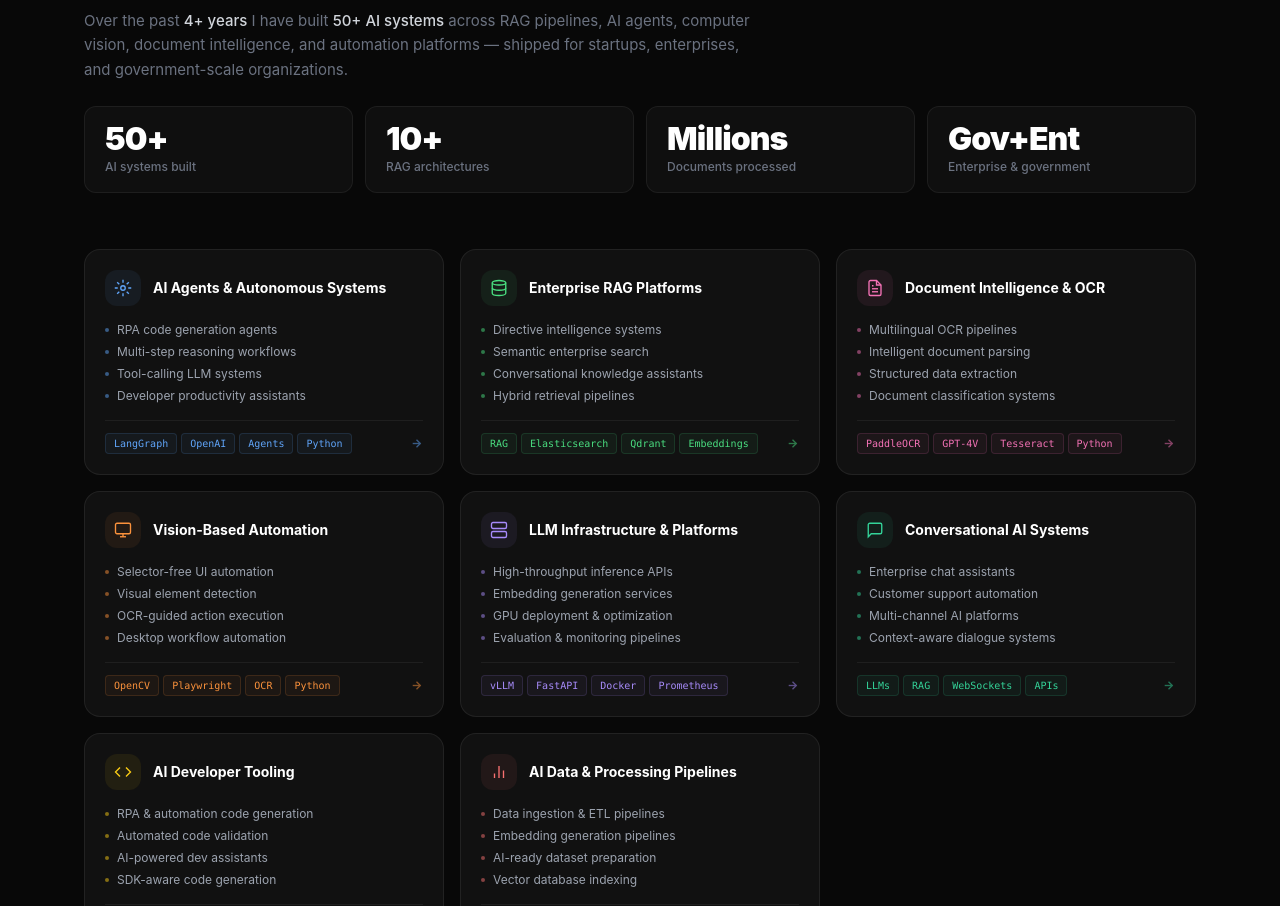
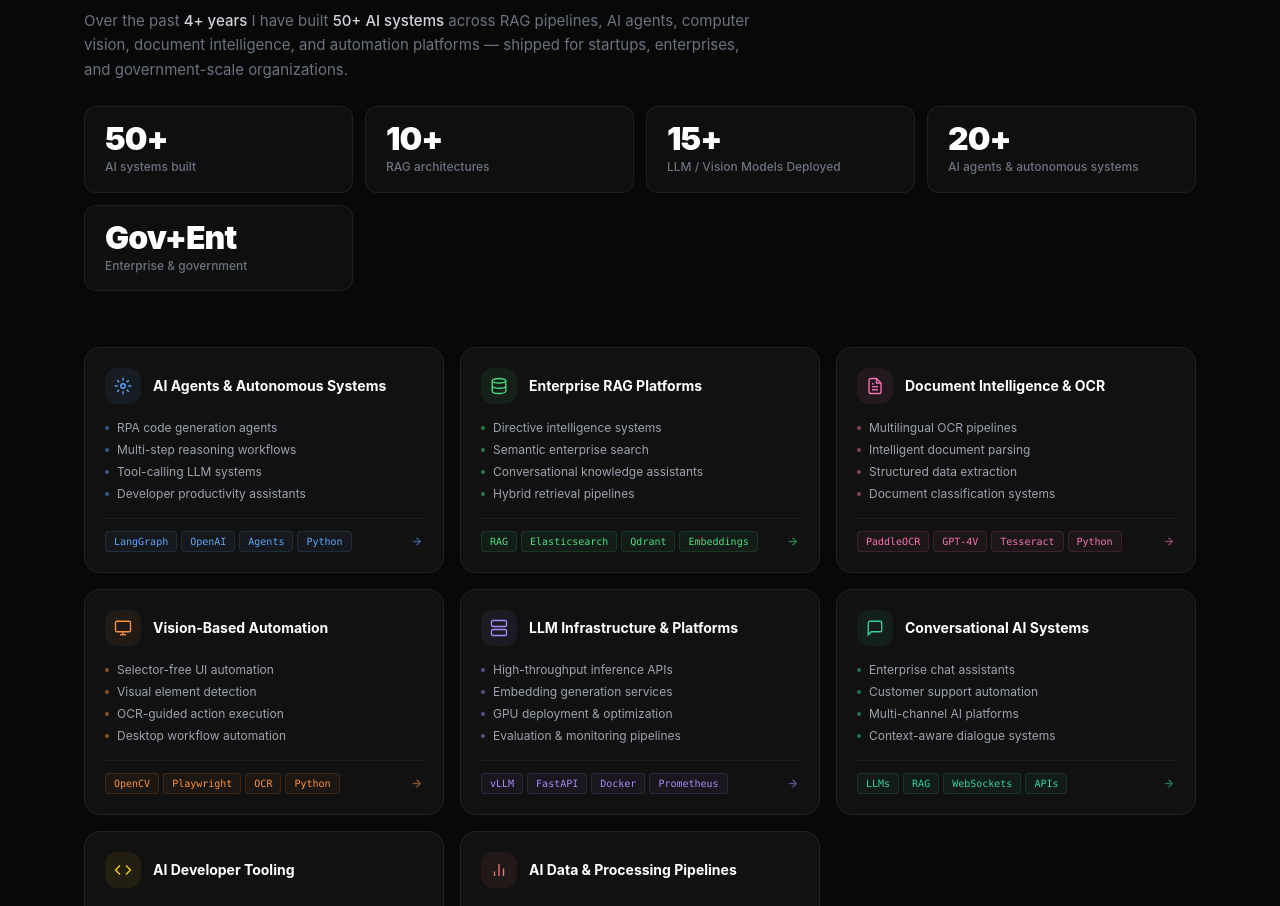
Before and after one commit to umer-bhutta-1997/portfolioWebsite, a React (Vite) app: page / in a window 1280 px wide. Shown: the part 7493-8399 px from the top of the page. Built offline with nearby package versions, Linux system fonts and the light colour scheme; no server answers.

Commit message:
added the case studies and removed the projects

```diff
--- a/src/components/Projects.jsx
+++ b/src/components/Projects.jsx
@@ -172,7 +172,8 @@ const selectedSystems = [
 const scaleMetrics = [
   { num: "50+", label: "AI systems built" },
   { num: "10+", label: "RAG architectures" },
-  { num: "Millions", label: "Documents processed" },
+  { num: "15+", label: "LLM / Vision Models Deployed" },
+  { num: "20+", label: "AI agents & autonomous systems" },
   { num: "Gov+Ent", label: "Enterprise & government" },
 ];
 
```
